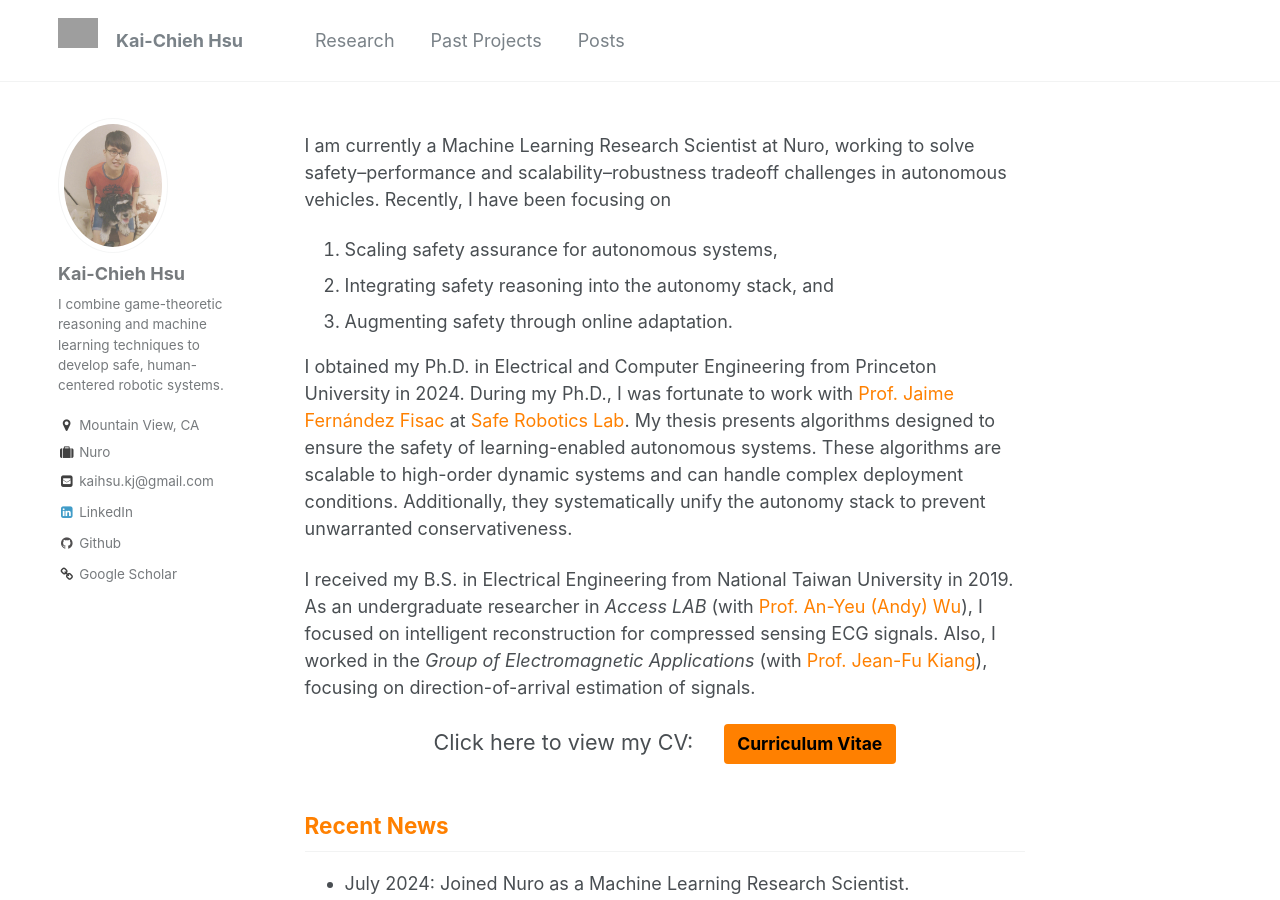
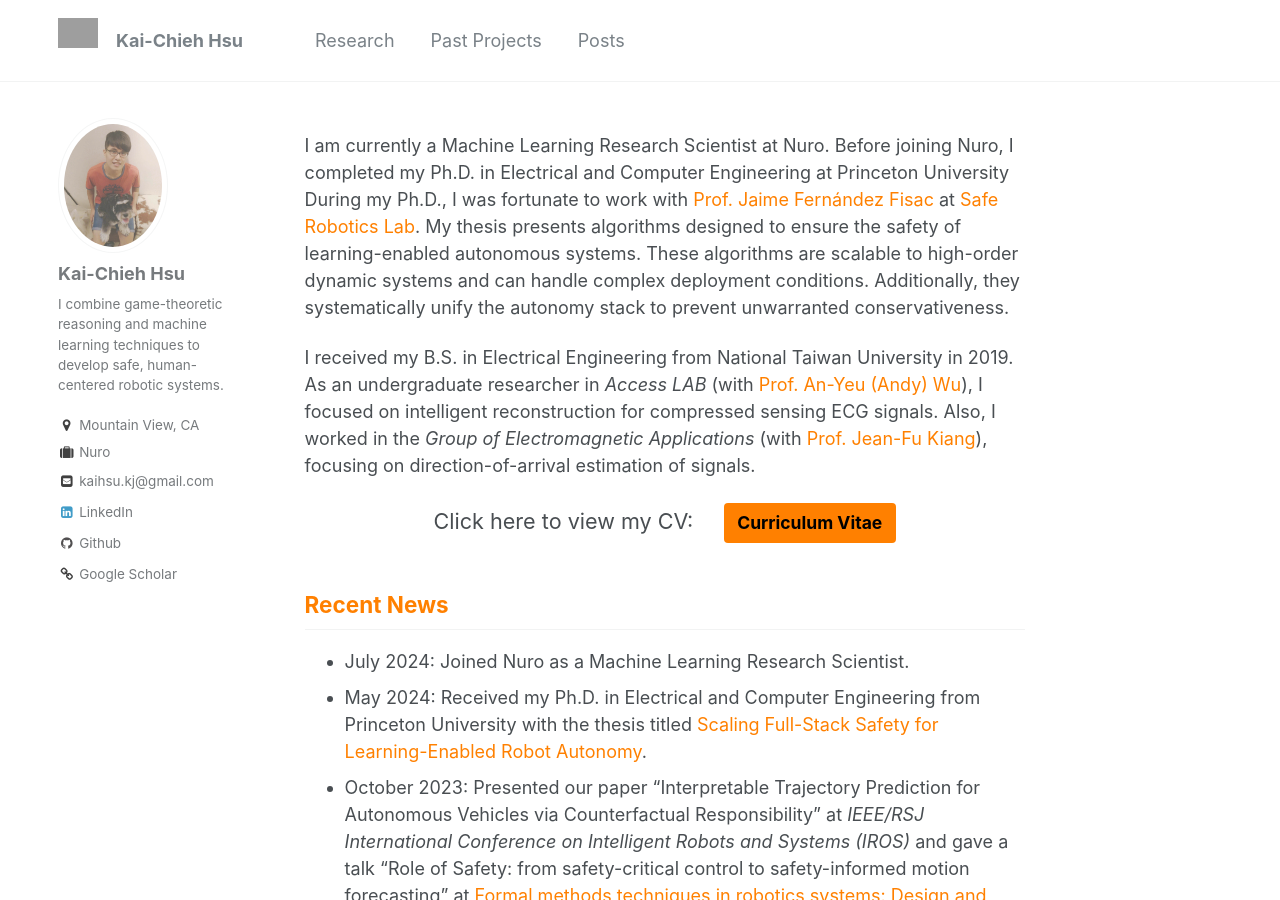
Before and after one commit to kaichiehhsu/kaichiehhsu.github.io, a Jekyll site: the page built from _pages/about.md, in a window 1280 px wide and 900 px high. Built offline with Jekyll 4.4.1, drawn with Linux system fonts in a browser that asks for light colours.

Commit message:
simplify

```diff
--- a/_pages/about.md
+++ b/_pages/about.md
@@ -5,14 +5,15 @@
 author_profile: true
 ---
 
-I am currently a Machine Learning Research Scientist at Nuro, working to solve safety–performance and scalability–robustness tradeoff challenges in autonomous vehicles.
-Recently, I have been focusing on
+
+<!-- , working to solve safety–performance and scalability–robustness tradeoff challenges in autonomous vehicles. -->
+<!-- Recently, I have been focusing on
 1. Scaling safety assurance for autonomous systems,
 2. Integrating safety reasoning into the autonomy stack, and
-3. Augmenting safety through online adaptation.
+3. Augmenting safety through online adaptation. -->
 
-
-I obtained my Ph.D. in Electrical and Computer Engineering from Princeton University in 2024.
+I am currently a Machine Learning Research Scientist at Nuro.
+Before joining Nuro, I completed my Ph.D. in Electrical and Computer Engineering at Princeton University
 During my Ph.D., I was fortunate to work with <a href="https://ece.princeton.edu/people/jaime-fernandez-fisac" style="color: rgb(255, 128, 0)"><span>Prof. Jaime Fernández Fisac</span></a> at <a href="https://saferobotics.princeton.edu/" style="color: rgb(255, 128, 0)"><span>Safe Robotics Lab</span></a>.
 My thesis presents algorithms designed to ensure the safety of learning-enabled autonomous systems. These algorithms are scalable to high-order dynamic systems and can handle complex deployment conditions. Additionally, they systematically unify the autonomy stack to prevent unwarranted conservativeness.
 
```
